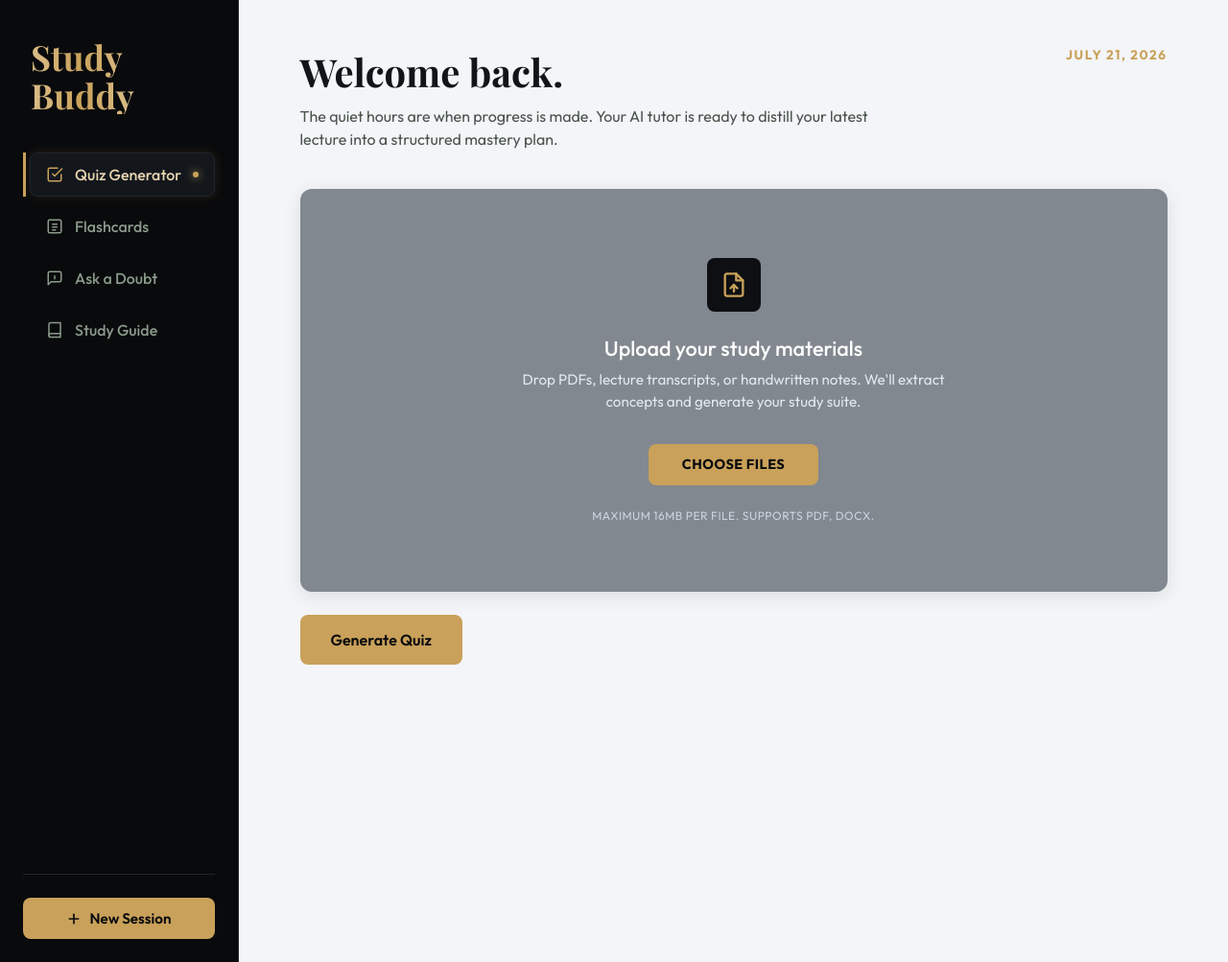
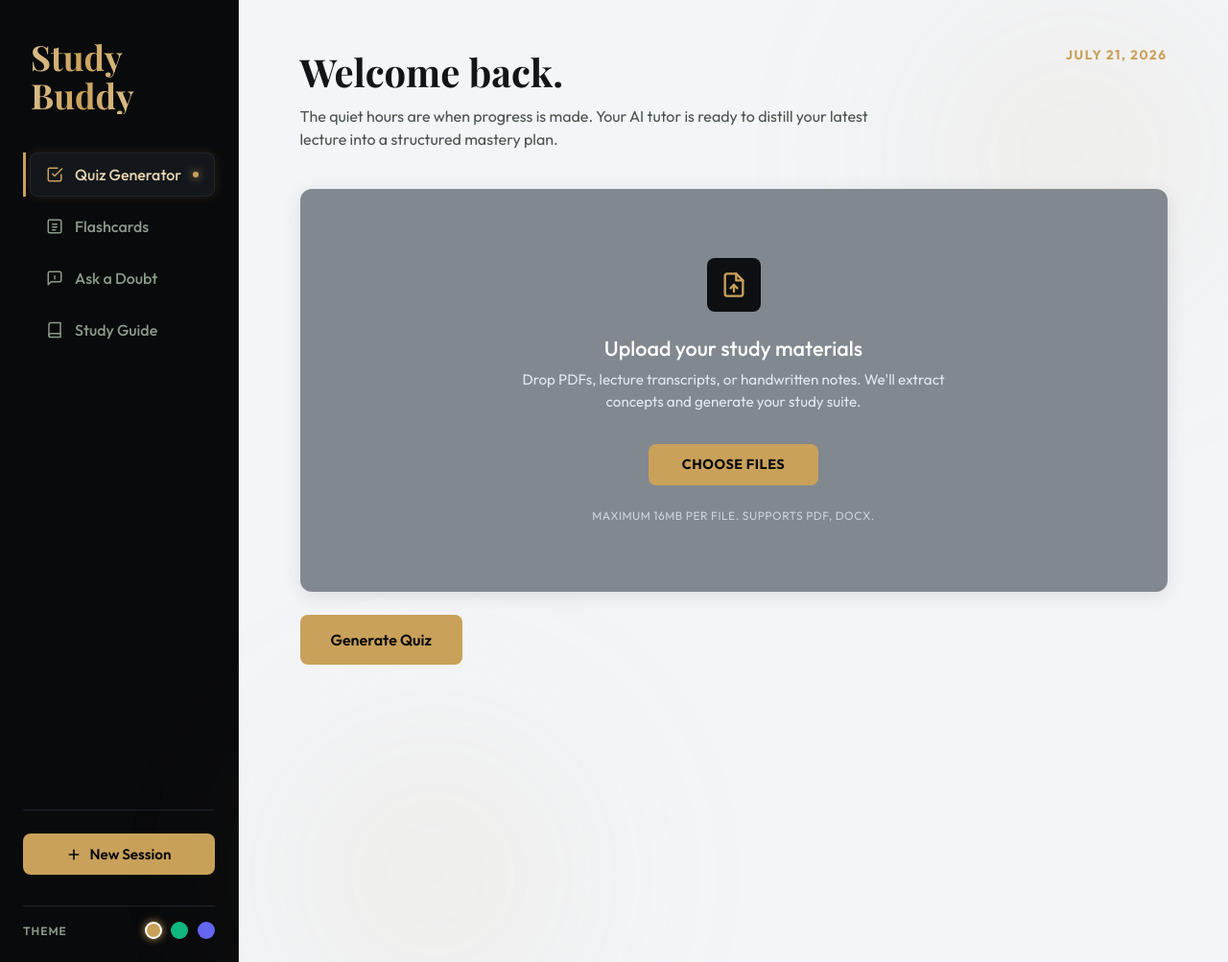
Before and after one commit to ashwinbodepu-svg/ai-study-buddy., a Flask app: page / in a window 1280 px wide. Shown: the whole page at 96% size. Run offline with Flask 3, Linux system fonts and the light colour scheme; some libraries are stand-ins or nearby versions; some web fonts are replaced.

Commit message:
feat: add canvas confetti, ambient glassmorphism glows, and live theme customizer

```diff
--- a/static/style.css
+++ b/static/style.css
@@ -26,6 +26,57 @@
   --radius-md: 8px;
   --font-sans: 'Outfit', -apple-system, BlinkMacSystemFont, "Segoe UI", Roboto, sans-serif;
   --font-serif: 'Playfair Display', Georgia, serif;
+}
+
+/* Theme Presets */
+body.theme-emerald {
+  --accent-color: #10b981;
+  --accent-light: #6ee7b7;
+  --accent-dark: #059669;
+  --accent-glow: rgba(16, 185, 129, 0.25);
+}
+
+body.theme-indigo {
+  --accent-color: #6366f1;
+  --accent-light: #a5b4fc;
+  --accent-dark: #4338ca;
+  --accent-glow: rgba(99, 102, 241, 0.25);
+}
+
+/* Floating Ambient Glow Orbs */
+.ambient-glow-1, .ambient-glow-2 {
+  position: fixed;
+  width: 450px;
+  height: 450px;
+  border-radius: 50%;
+  background: radial-gradient(circle, var(--accent-color) 0%, transparent 70%);
+  opacity: 0.12;
+  filter: blur(100px);
+  pointer-events: none;
+  z-index: 0;
+  transition: background 0.5s ease;
+}
+
+.ambient-glow-1 {
+  top: -100px;
+  right: -100px;
+  animation: floatGlow1 14s ease-in-out infinite alternate;
+}
+
+.ambient-glow-2 {
+  bottom: -150px;
+  left: 200px;
+  animation: floatGlow2 18s ease-in-out infinite alternate;
+}
+
+@keyframes floatGlow1 {
+  0% { transform: translate(0, 0) scale(1); }
+  100% { transform: translate(-80px, 80px) scale(1.2); }
+}
+
+@keyframes floatGlow2 {
+  0% { transform: translate(0, 0) scale(1.1); }
+  100% { transform: translate(100px, -60px) scale(0.9); }
 }
 
 * {
@@ -1666,3 +1717,50 @@ body {
   50% { transform: translateY(-12px); }
   100% { transform: translateY(0px); }
 }
+
+/* Theme Selector Dots in Sidebar */
+.theme-selector-container {
+  display: flex;
+  align-items: center;
+  justify-content: space-between;
+  padding-top: 1rem;
+  border-top: 1px solid var(--border-dark);
+  margin-top: 1rem;
+  width: 100%;
+}
+
+.theme-selector-label {
+  font-size: 0.75rem;
+  font-weight: 600;
+  text-transform: uppercase;
+  letter-spacing: 1px;
+  color: var(--text-light-secondary);
+}
+
+.theme-dots-row {
+  display: flex;
+  gap: 0.6rem;
+}
+
+.theme-dot-btn {
+  width: 18px;
+  height: 18px;
+  border-radius: 50%;
+  border: 2px solid transparent;
+  cursor: pointer;
+  transition: all 0.25s ease;
+  outline: none;
+}
+
+.theme-dot-btn:hover {
+  transform: scale(1.25);
+}
+
+.theme-dot-btn.active {
+  border-color: #ffffff;
+  box-shadow: 0 0 8px var(--accent-color);
+}
+
+.dot-gold { background-color: #c9a15a; }
+.dot-emerald { background-color: #10b981; }
+.dot-indigo { background-color: #6366f1; }
--- a/templates/index.html
+++ b/templates/index.html
@@ -5,8 +5,13 @@
   <meta name="viewport" content="width=device-width, initial-scale=1.0">
   <title>Study Buddy - Dashboard</title>
   <link rel="stylesheet" href="{{ url_for('static', filename='style.css') }}">
+  <script src="https://cdn.jsdelivr.net/npm/canvas-confetti@1.9.2/dist/confetti.browser.min.js"></script>
 </head>
 <body>
+
+  <!-- Ambient Floating Glow Background Orbs -->
+  <div class="ambient-glow-1"></div>
+  <div class="ambient-glow-2"></div>
 
   <!-- Left Sidebar Navigation -->
   <aside class="sidebar">
@@ -78,6 +83,16 @@
         </svg>
         New Session
       </button>
+
+      <!-- Live Theme Customizer Dots -->
+      <div class="theme-selector-container">
+        <span class="theme-selector-label">Theme</span>
+        <div class="theme-dots-row">
+          <button type="button" class="theme-dot-btn dot-gold active" onclick="setTheme('gold')" title="Gold & Obsidian"></button>
+          <button type="button" class="theme-dot-btn dot-emerald" onclick="setTheme('emerald')" title="Neon Emerald"></button>
+          <button type="button" class="theme-dot-btn dot-indigo" onclick="setTheme('indigo')" title="Electric Indigo"></button>
+        </div>
+      </div>
     </div>
   </aside>
 
@@ -518,10 +533,21 @@
       renderSpacedCard();
     }
 
+    function triggerConfetti() {
+      if (typeof confetti === 'function') {
+        confetti({
+          particleCount: 120,
+          spread: 80,
+          origin: { y: 0.6 }
+        });
+      }
+    }
+
     function showFlashcardCelebration() {
       updateMasteryProgress();
       document.getElementById('flashcard-learning-area').style.display = 'none';
       document.getElementById('flashcard-celebration-area').style.display = 'block';
+      triggerConfetti();
     }
 
     function restartFlashcardDeck() {
@@ -942,6 +968,7 @@
       let feedback = "Keep practicing! Review your study notes and try again.";
       if (percent === 100) {
         feedback = "Perfect score! Outstanding work!";
+        triggerConfetti();
       } else if (percent >= 75) {
         feedback = "Excellent job! You have mastered these concepts!";
       } else if (percent >= 50) {
@@ -961,6 +988,32 @@
 
     function retakeInteractiveQuiz() {
       renderQuizResult(currentQuizData);
+    }
+
+    // Live Theme Customizer Logic
+    function setTheme(themeName) {
+      document.body.classList.remove('theme-emerald', 'theme-indigo');
+
+      const dots = document.querySelectorAll('.theme-dot-btn');
+      dots.forEach(d => d.classList.remove('active'));
+
+      if (themeName === 'emerald') {
+        document.body.classList.add('theme-emerald');
+        document.querySelector('.dot-emerald').classList.add('active');
+      } else if (themeName === 'indigo') {
+        document.body.classList.add('theme-indigo');
+        document.querySelector('.dot-indigo').classList.add('active');
+      } else {
+        document.querySelector('.dot-gold').classList.add('active');
+      }
+
+      localStorage.setItem('study_buddy_theme', themeName);
+    }
+
+    // Load saved theme on boot
+    const savedTheme = localStorage.getItem('study_buddy_theme');
+    if (savedTheme) {
+      setTheme(savedTheme);
     }
 
     // Add programmatic event listeners to flashcard controls to bypass 3D transform issues
```
